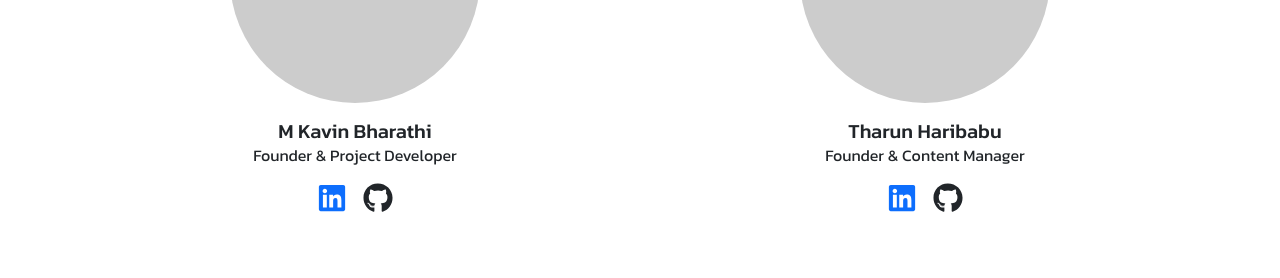
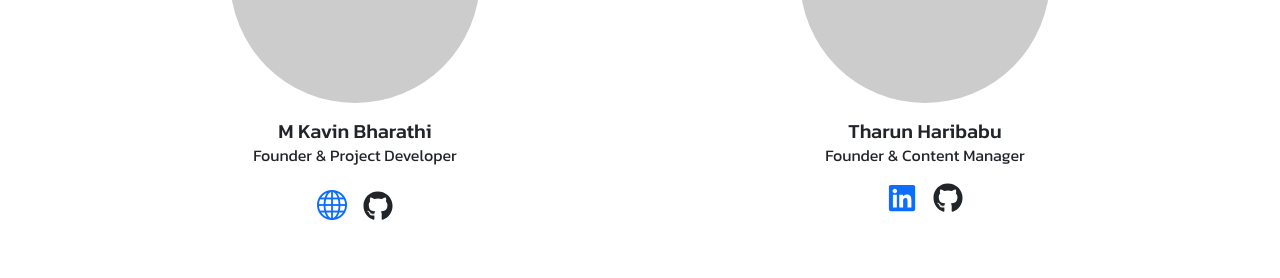
Before and after one commit to kavinmahendran09/acehive, a React (Vite) app: page /about in a window 1280 px wide. Shown: the part 1044-1322 px from the top of the page. Built offline with nearby package versions, Linux system fonts and the light colour scheme.

Commit message:
Fix : updated about

```diff
--- a/package.json
+++ b/package.json
@@ -19,7 +19,7 @@
     "express": "^4.21.1",
     "firebase": "^11.0.1",
     "nodemailer": "^6.9.16",
-    "pdfjs-dist": "^4.9.124",
+    "pdfjs-dist": "^4.9.155",
     "react": "^18.3.1",
     "react-dom": "^18.3.1",
     "react-icons": "^5.3.0",
--- a/src/assets/About.tsx
+++ b/src/assets/About.tsx
@@ -73,9 +73,9 @@ const About: React.FC = () => {
                 <p className="card-text">Founder & Project Developer</p>
 
                 {/* Social Links */}
-                <div>
-                  <a href="https://www.linkedin.com/in/kavin-bharathi-081577252/" target="_blank" rel="noopener noreferrer" className="text-primary mx-2">
-                    <FaLinkedin size={30} />
+                <div className="d-flex align-items-center">
+                  <a href="https://kavindev.vercel.app" target="_blank" rel="noopener noreferrer" className="text-primary mx-2">
+                    <i className="bi bi-globe" style={{ fontSize: '30px' }}></i>
                   </a>
                   <a href="https://github.com/" target="_blank" rel="noopener noreferrer" className="text-dark mx-2">
                     <FaGithub size={30} />
```
Also changed, not shown: 1 other file (tests, documents, lock files or other folders).
